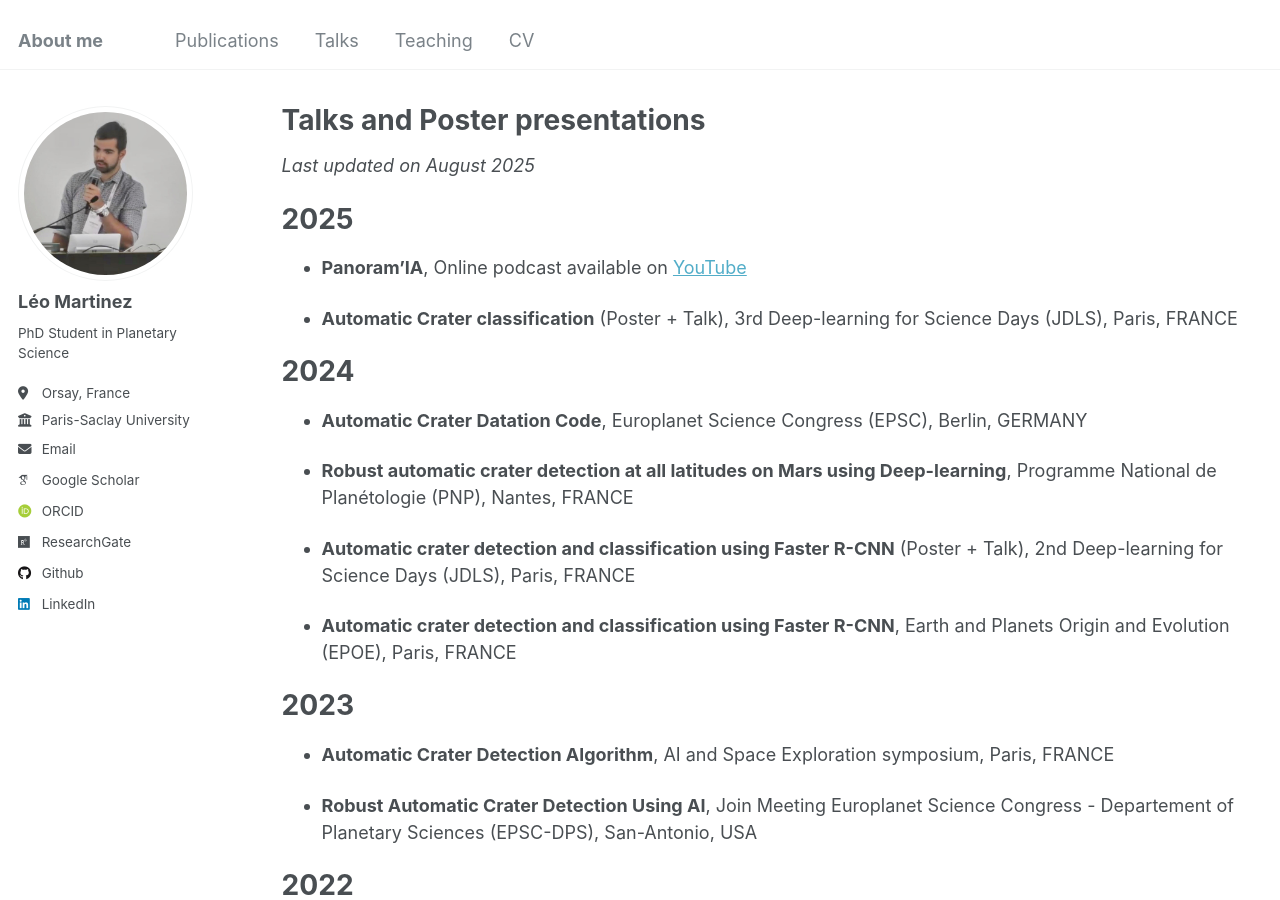
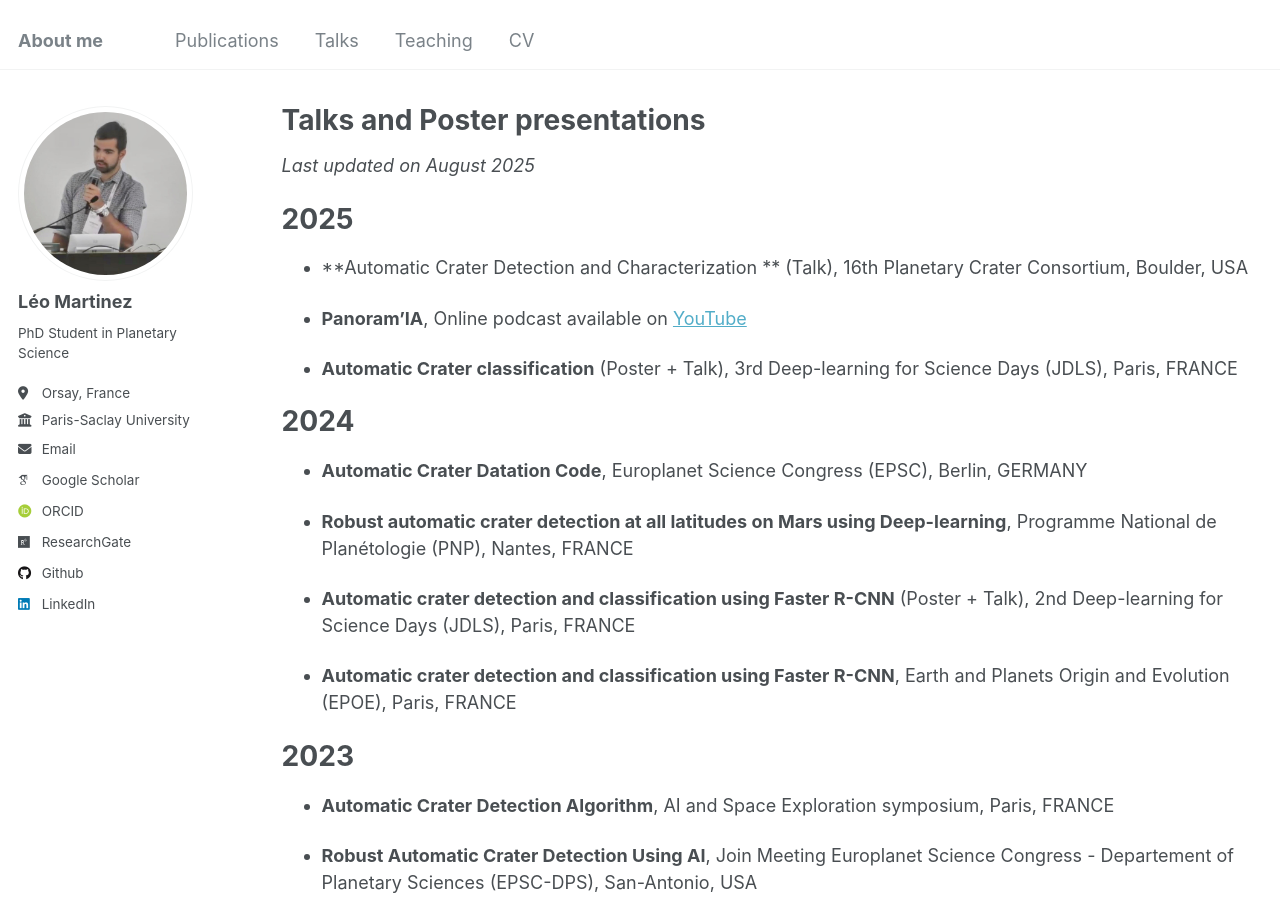
Before and after one commit to leomrtinez/leomrtinez.github.io, a Jekyll site: the page built from _pages/talks.md, in a window 1280 px wide and 900 px high. Built offline with Jekyll 4.4.1, drawn with Linux system fonts in a browser that asks for light colours; some web fonts are replaced.

Commit message:
Update talks.md

```diff
--- a/_pages/talks.md
+++ b/_pages/talks.md
@@ -9,12 +9,14 @@ author_profile: true
 
 # 2025
 
+* **Automatic Crater Detection and Characterization ** (Talk), 16th Planetary Crater Consortium, Boulder, USA
 
 * **Panoram'IA**, Online podcast available on [YouTube](https://www.youtube.com/live/HzWf7cm9W3s?feature=shared&t=1386)
 
 * **Automatic Crater classification** (Poster + Talk), 3rd Deep-learning for Science Days (JDLS), Paris, FRANCE
 
 # 2024
+
 * **Automatic Crater Datation Code**, Europlanet Science Congress (EPSC), Berlin, GERMANY
 
 * **Robust automatic crater detection at all latitudes on Mars using Deep-learning**, Programme National de Planétologie (PNP), Nantes, FRANCE
```
